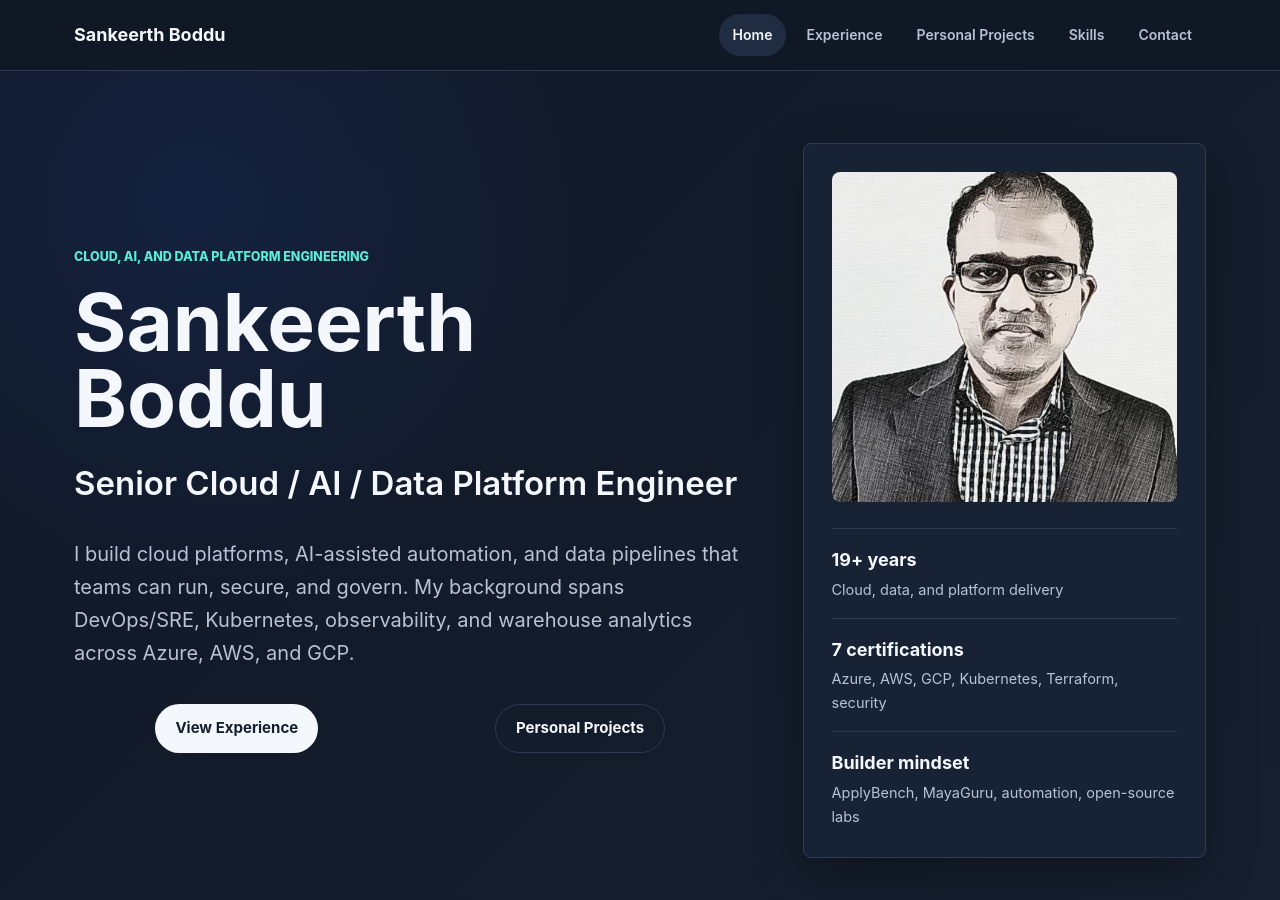
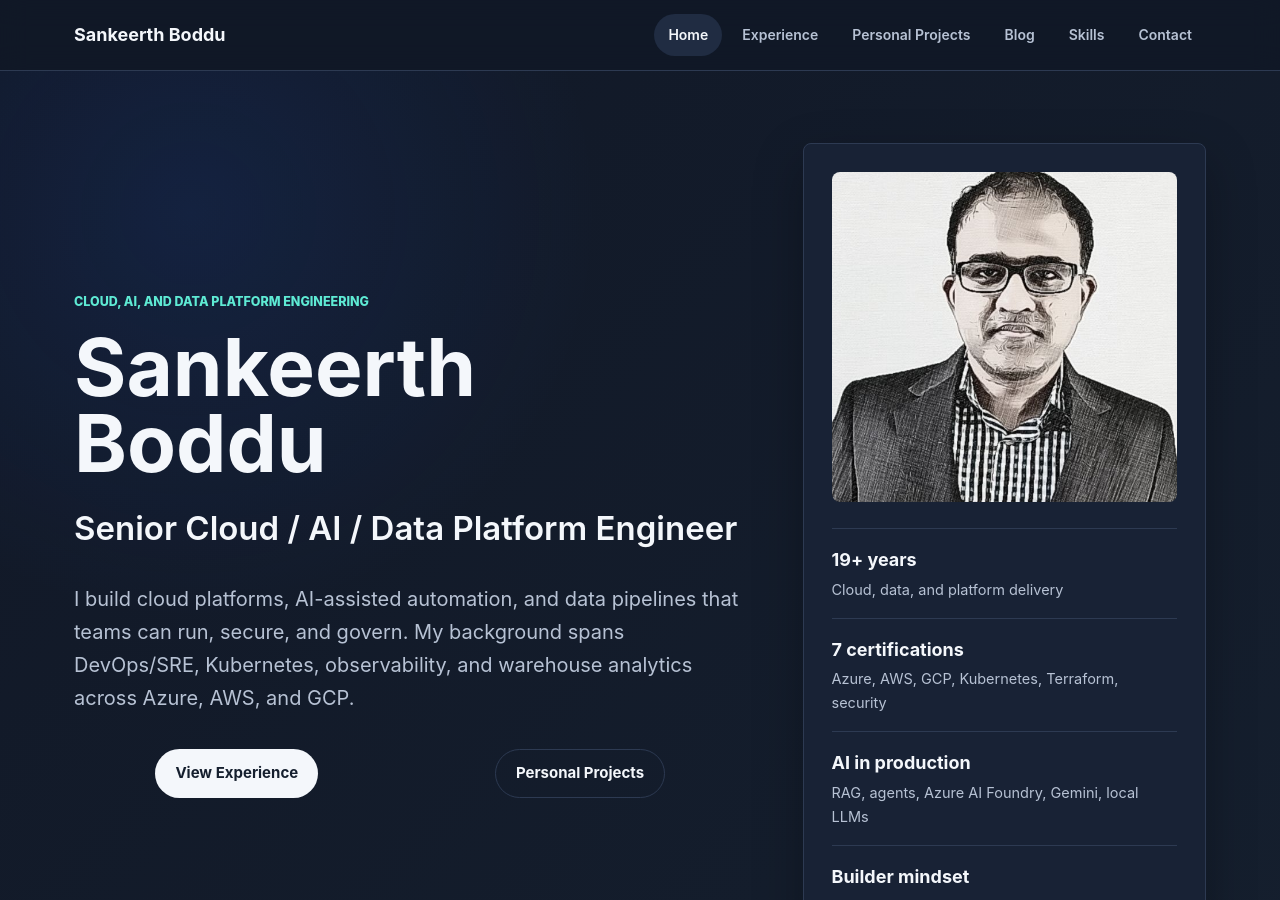
Before and after one commit to SankeerthBoddu/sankeerth.com, a Jekyll site: the page built from index.html, in a window 1280 px wide and 900 px high. Built offline with Jekyll 4.4.1, drawn with Linux system fonts in a browser that asks for light colours; nearby versions of some CDN libraries; some of the changed text lies outside the part shown.

Commit message:
Add blog index, post layout, and 4 LinkedIn posts; fix homepage AI block
- Create _layouts/post.html so posts render styled
- Add /blog/ index page and Blog nav link
- Import 4 LinkedIn posts (hermes-migration, usage-is-not-value, building-the-products, cloud-for-reach-local-for-control)
- Restore truncated hermes-useful post (items 4-7)
- Remove duplicate AI/19+ years block from homepage; add AI signal under profile photo
- Add blog/post styles to main.scss

```diff
--- a/_includes/header.html
+++ b/_includes/header.html
@@ -7,6 +7,7 @@
       <li><a href="/" {% if page.url == "/" %}class="active"{% endif %}>Home</a></li>
       <li><a href="/experience/" {% if page.url == "/experience/" %}class="active"{% endif %}>Experience</a></li>
       <li><a href="/projects/" {% if page.url == "/projects/" %}class="active"{% endif %}>Personal Projects</a></li>
+      <li><a href="/blog/" {% if page.url == "/blog/" or page.layout == "post" %}class="active"{% endif %}>Blog</a></li>
       <li><a href="/skills/" {% if page.url == "/skills/" %}class="active"{% endif %}>Skills</a></li>
       <li><a href="/contact/" {% if page.url == "/contact/" %}class="active"{% endif %}>Contact</a></li>
     </ul>
@@ -42,8 +43,12 @@
           <span>Azure, AWS, GCP, Kubernetes, Terraform, security</span>
         </div>
         <div>
+          <strong>AI in production</strong>
+          <span>RAG, agents, Azure AI Foundry, Gemini, local LLMs</span>
+        </div>
+        <div>
           <strong>Builder mindset</strong>
-          <span>ApplyBench, MayaGuru, automation, open-source labs</span>
+          <span>ApplyBench, MayaGuru, open-source labs</span>
         </div>
       </div>
     </div>
--- a/assets/main.scss
+++ b/assets/main.scss
@@ -599,6 +599,144 @@
   text-align: center;
 }
 
+.blog-list {
+  background: var(--background-alt);
+  border-bottom: 1px solid var(--border);
+  border-top: 1px solid var(--border);
+}
+
+.blog-posts {
+  display: grid;
+  gap: 22px;
+  grid-template-columns: repeat(3, minmax(0, 1fr));
+  list-style: none;
+  margin: 0;
+  padding: 0;
+}
+
+.blog-posts li {
+  background: var(--surface);
+  border: 1px solid var(--border);
+  border-radius: 8px;
+  display: flex;
+  flex-direction: column;
+  padding: 24px;
+}
+
+.blog-posts a {
+  color: var(--text);
+  font-size: 1.9rem;
+  font-weight: 700;
+  line-height: 1.2;
+  margin-bottom: 10px;
+  text-decoration: none;
+}
+
+.blog-posts a:hover {
+  color: var(--link);
+}
+
+.blog-posts p {
+  color: var(--text-secondary);
+  font-size: 1.45rem;
+  margin-bottom: 16px;
+}
+
+.blog-posts time {
+  color: var(--accent);
+  font-size: 1.3rem;
+  font-weight: 800;
+  margin-top: auto;
+}
+
+.blog-posts-full {
+  grid-template-columns: 1fr;
+}
+
+.blog-posts-full li {
+  flex-direction: column;
+  gap: 8px;
+}
+
+.post-article {
+  padding-bottom: 74px;
+  padding-top: 20px;
+}
+
+.post-shell {
+  max-width: 820px;
+}
+
+.post-meta {
+  align-items: center;
+  border-bottom: 1px solid var(--border);
+  display: flex;
+  flex-wrap: wrap;
+  gap: 14px;
+  margin-bottom: 34px;
+  padding-bottom: 18px;
+}
+
+.post-meta time {
+  color: var(--accent);
+  font-size: 1.4rem;
+  font-weight: 800;
+}
+
+.post-tags {
+  display: flex;
+  flex-wrap: wrap;
+  gap: 8px;
+}
+
+.post-tags .tag {
+  background: var(--surface-muted);
+  border-radius: 999px;
+  color: var(--text-secondary);
+  font-size: 1.25rem;
+  font-weight: 700;
+  margin: 0;
+  padding: 5px 12px;
+  text-transform: none;
+}
+
+.post-body {
+  font-size: 1.7rem;
+}
+
+.post-body h3 {
+  margin-top: 2.4rem;
+}
+
+.post-body img {
+  border-radius: 8px;
+  margin-bottom: 24px;
+  width: 100%;
+}
+
+.post-body ul {
+  padding-left: 22px;
+}
+
+.post-body li {
+  margin-bottom: 10px;
+}
+
+.post-back {
+  margin-top: 48px;
+}
+
+.post-back a {
+  color: var(--link);
+  font-size: 1.5rem;
+  font-weight: 700;
+  text-decoration: none;
+}
+
+.post-back a:hover {
+  text-decoration: underline;
+}
+
 @media (max-width: 980px) {
   .hero-shell,
   .split-grid,
@@ -611,6 +749,10 @@
   .capability-grid,
   .project-feature-grid,
   .credential-grid {
+    grid-template-columns: repeat(2, minmax(0, 1fr));
+  }
+
+  .blog-posts {
     grid-template-columns: repeat(2, minmax(0, 1fr));
   }
 
@@ -668,6 +810,10 @@
     grid-template-columns: 1fr;
   }
 
+  .blog-posts {
+    grid-template-columns: 1fr;
+  }
+
   .section-heading.with-action,
   .resume-cta-shell {
     align-items: flex-start;
--- a/index.html
+++ b/index.html
@@ -9,9 +9,6 @@
     <div>
       <p class="section-kicker">Professional focus</p>
       <h2>Cloud, AI, and data platform work with delivery discipline.</h2>
-
-      <p><strong>AI</strong></p>
-      <p>19+ years<br>Cloud, data, and platform delivery</p>
     </div>
     <div class="rich-copy">
       {{ site.about_content | markdownify }}
```
Also changed, not shown: _layouts/post.html (added, +22 -0 lines), _posts/2026-06-05-hermes-migration.md (added, +27 -0 lines), _posts/2026-06-20-hermes-useful.md (+43 -12 lines), _posts/2026-06-27-usage-is-not-value.md (added, +70 -0 lines), _posts/2026-07-08-building-the-products.md (added, +52 -0 lines), _posts/2026-07-18-cloud-for-reach-local-for-control.md (added, +61 -0 lines), blog.html (added, +30 -0 lines), assets/images/post3.jpg (added), assets/images/post4.jpg (added), assets/images/post5.jpg (added).
